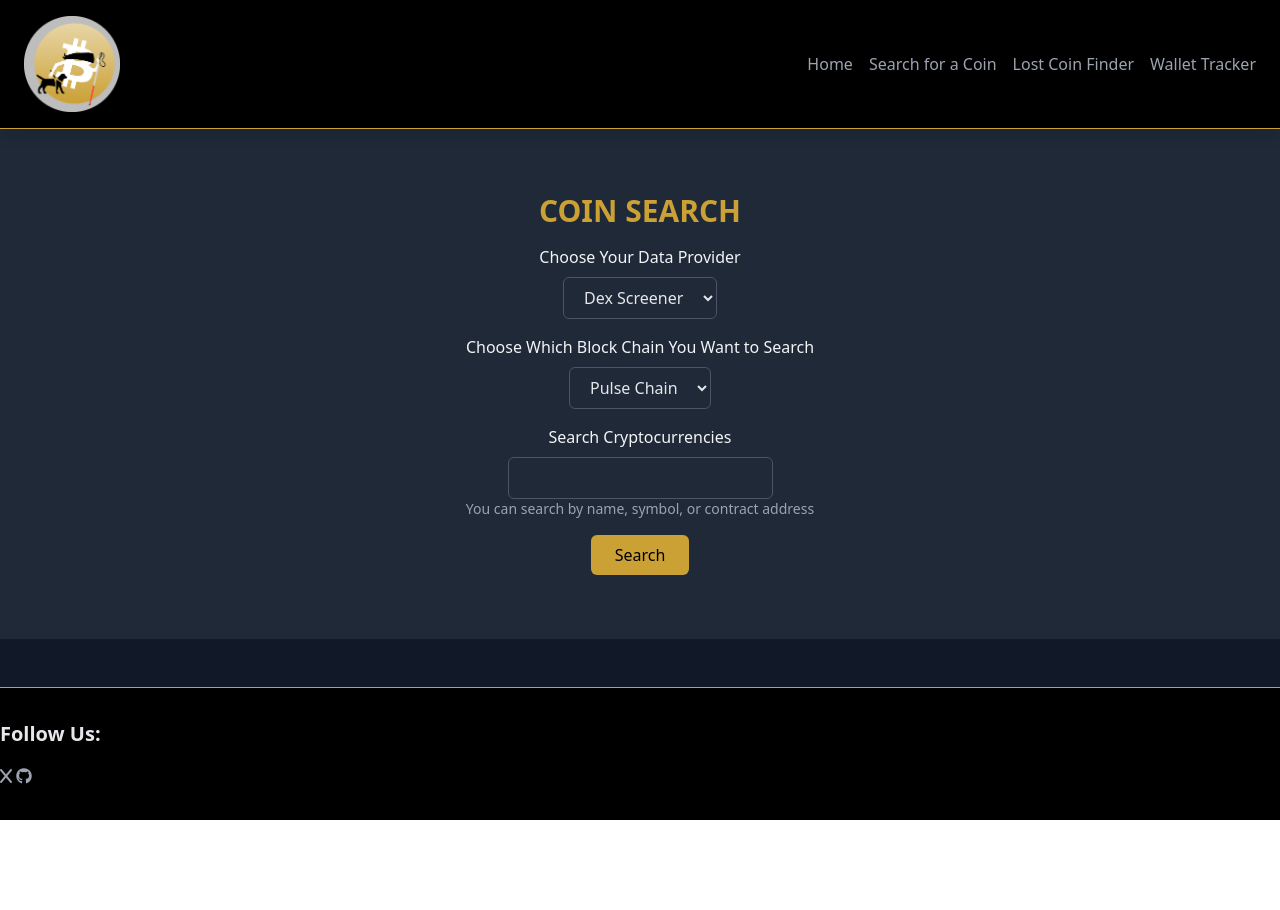
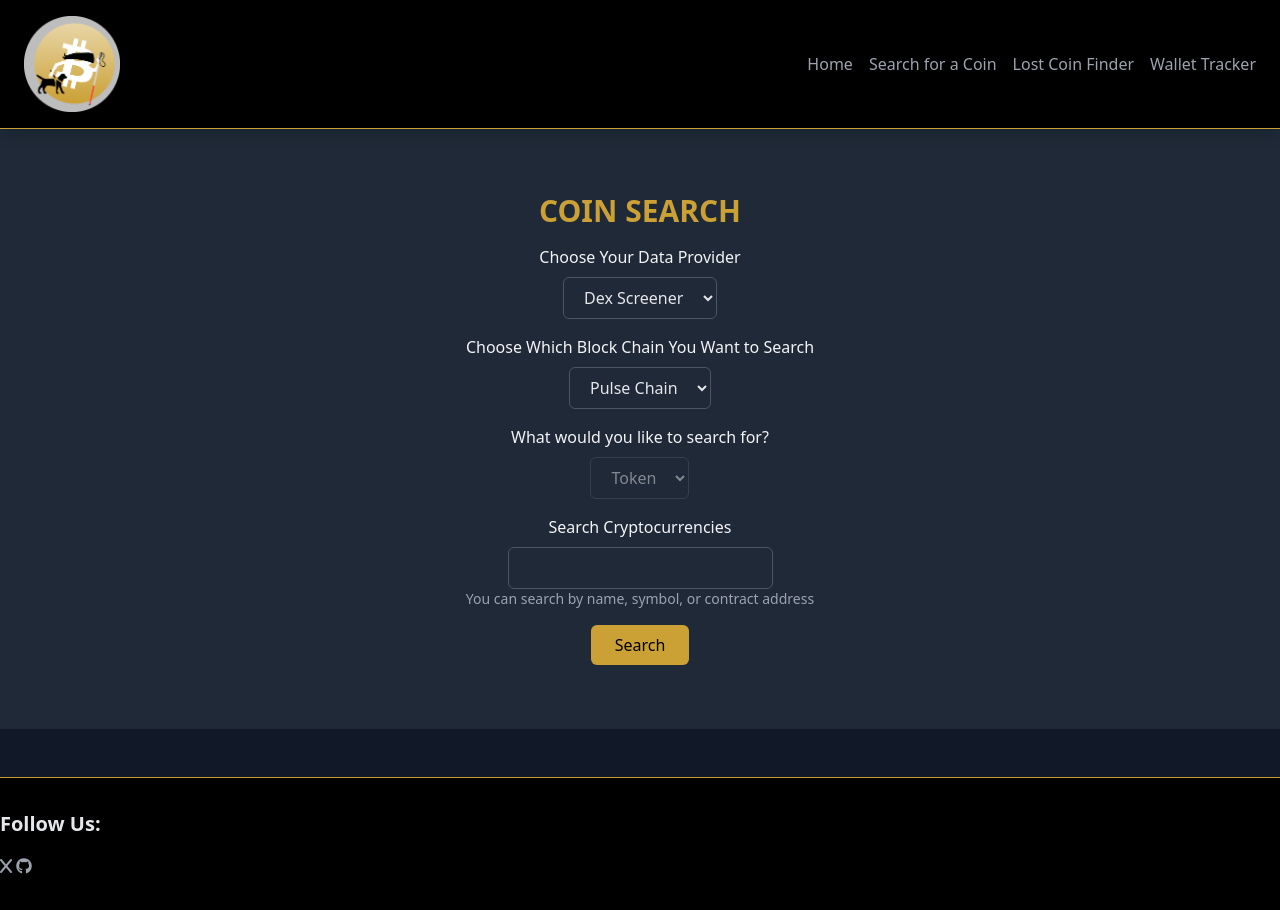
Before and after one commit to yeatersink/Blind-Bit-Boyz, a SvelteKit app: page /coin-search in a window 1280 px wide. Before the commit the page ends 820 px from the top, so only its background shows below. Built offline with nearby package versions, Linux system fonts and the light colour scheme.

Commit message:
added searching for pairs.

```diff
--- a/src/routes/coin-search/+page.svelte
+++ b/src/routes/coin-search/+page.svelte
@@ -14,6 +14,9 @@
 	];
 	let currentSortingOption: string = $state(sortingOptions[0].value);
 	let sortingDirection: 'asc' | 'desc' = $state('asc');
+let currentSearchType: 'token'|'pair'|'both'|undefined = $state(undefined);
+
+
 	//The type of the results
 	type resultType = {
 		name: string;
@@ -31,15 +34,15 @@ url: string;
 	};
 	let results: Array<resultType> = $state([]);
 	let prices: { [key: string]: { price: string; name: string } } = {};
-	let dataProvidersList: Array<{
+	let dataProvidersList: {
+[key: string]: {
 		name: string;
-		value: string;
-		exchanges?: Array<{ name: string; value: string }>;
-	}> = [
-		{ name: 'Dex Screener', value: 'dexscreener' },
-		{ name: 'Pulsechain', value: 'pulse', exchanges: [{ name: 'PulseX', value: 'pulsex' }] }
-	];
-	let currentDataProvider: string = $state(dataProvidersList[0].value);
+		searchType:'token'|'pair'|'both'
+	}} = {
+		dexscreener:{ name: 'Dex Screener', searchType:'pair' },
+		pulse:{ name: 'Pulsechain', searchType:'both'}
+	};
+	let currentDataProvider: string = $state(Object.keys(dataProvidersList)[0]);
 	let blockchainList = [{ name: 'Pulse Chain', value: 'pls' }];
 	let currentBlockchain: string = $state(blockchainList[0].value);
 
@@ -90,6 +93,7 @@ url: string;
 		const endPoint = 'https://graph.pulsechain.com/subgraphs/name/pulsechain/pulsex';
 		let gqlQuery = gql``;
 		let variables: { [key: string]: string } = {};
+		if (currentSearchType=='token') {
 		if (query.startsWith('0x') && query.length == 42) {
 			gqlQuery = gql`
 				query GetToken($address: String!) {
@@ -122,7 +126,6 @@ url: string;
 				symbol: query
 			};
 		}
-
 		try {
 			data = await request(endPoint, gqlQuery, variables);
 
@@ -151,6 +154,65 @@ url: `${token.id}?dataProvider=${currentDataProvider}`,
 			console.error(error);
 			status = 'error';
 		}
+	} else if(currentSearchType=='pair') {
+		if (query.startsWith('0x') && query.length == 42) {
+			gqlQuery = gql`
+				query GetPair($address: String!) {
+					pair(id: $address) {
+						id
+						name
+token0{derivedUSD}
+					}
+				}
+			`;
+			variables = {
+				address: query
+			};
+		} else {
+			gqlQuery = gql`
+				query GetPairs($name: String!) {
+					pairs(
+						where: { name_contains_nocase: $name }
+					) {
+						id
+						name
+token0{derivedUSD}
+					}
+				}
+			`;
+			variables = {
+				name: query,
+			};
+		}
+		try {
+			data = await request(endPoint, gqlQuery, variables);
+
+			if (data.pair) {
+				results = [
+					{
+						name: data.pair.name,
+						symbol: 'NA',
+						address: data.pair.id,
+						url: `${data.pair.id}?dataProvider=${currentDataProvider}`,
+						price: data.pair.token0.derivedUSD
+					}
+				];
+			} else {
+				results = data.pairs.map((pair: any) => ({
+					name: pair.name,
+					symbol: 'NA',
+					address: pair.id,
+url: `${pair.id}?dataProvider=${currentDataProvider}`,
+					price: pair.token0.derivedUSD
+				}));
+			}
+			status = 'done';
+			sortResults();
+		} catch (error) {
+			console.error(error);
+			status = 'error';
+		}
+	}
 	}
 
 
@@ -224,11 +286,12 @@ url: `${token.id}?dataProvider=${currentDataProvider}`,
 				class="rounded-md border border-gray-600 bg-gray-800 px-4 py-2 text-gray-200 hover:border-gray-400 focus:border-gold-500 focus:ring-1 focus:ring-gold-500"
 				bind:value={currentDataProvider}
 			>
-				{#each dataProvidersList as provider}
-					<option value={provider.value}>{provider.name}</option>
+				{#each Object.keys(dataProvidersList) as provider}
+					<option value={provider}>{dataProvidersList[provider].name}</option>
 				{/each}
 			</select>
 		</div>
+
 		<div class="flex flex-col items-center gap-2">
 			<label for="blockchain">Choose Which Block Chain You Want to Search</label>
 			<select
@@ -242,6 +305,20 @@ url: `${token.id}?dataProvider=${currentDataProvider}`,
 				{/each}
 			</select>
 		</div>
+
+		<div class="flex flex-col items-center gap-2">
+			<label for="searchtype">What would you like to search for?</label>
+			<select
+				id="searchtype"
+				class="rounded-md border border-gray-600 bg-gray-800 px-4 py-2 text-gray-200 hover:border-gray-400 focus:border-gold-500 focus:ring-1 focus:ring-gold-500 disabled:cursor-not-allowed disabled:opacity-50"
+				bind:value={currentSearchType}
+				disabled={dataProvidersList[currentDataProvider].searchType!='both'}
+			>
+<option value="token">Token</option>
+<option value="pair">Pair</option>
+			</select>
+		</div>
+
 		<div class="flex flex-col items-center gap-2">
 			<label for="search">Search Cryptocurrencies</label>
 			<div class="flex flex-col items-center">
```
